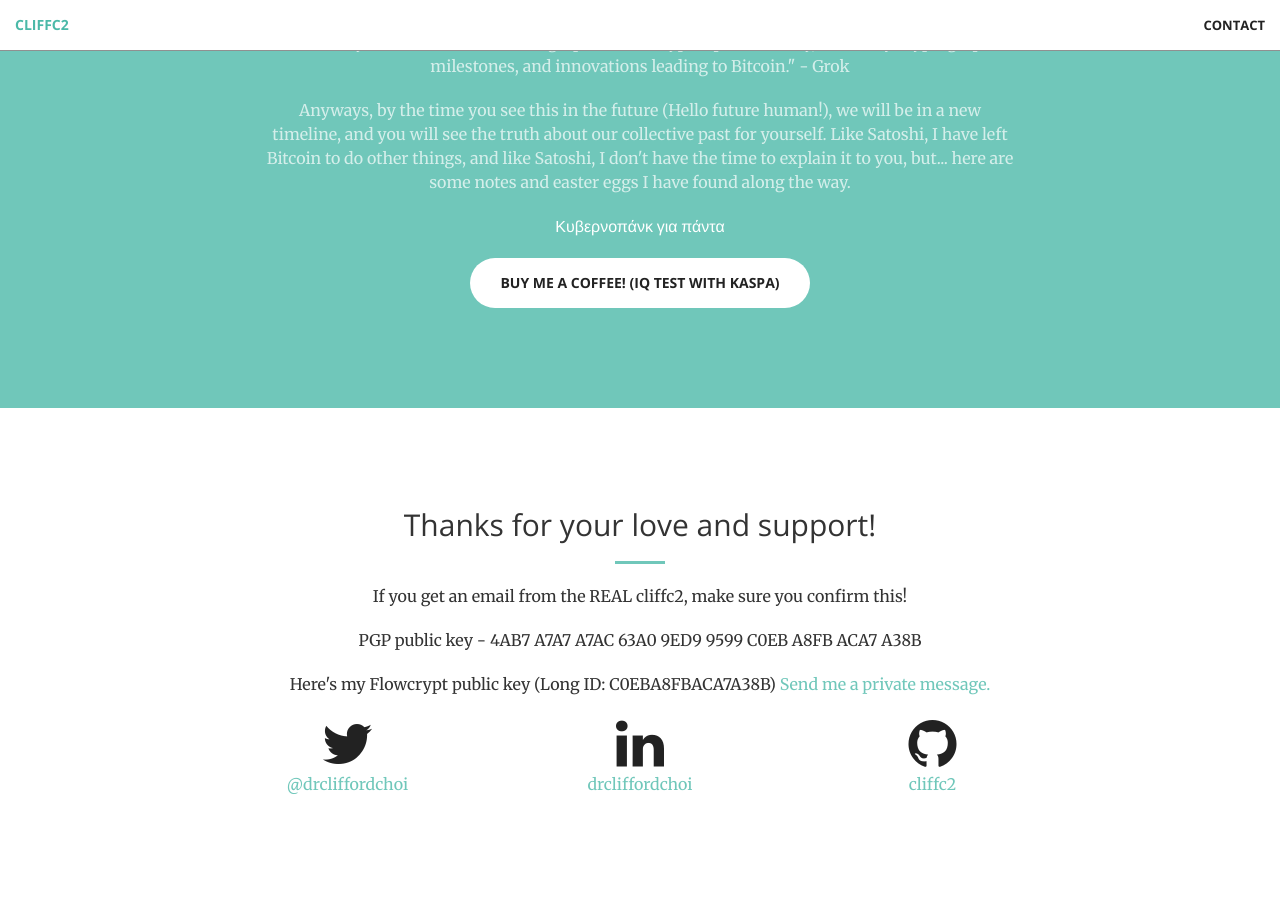
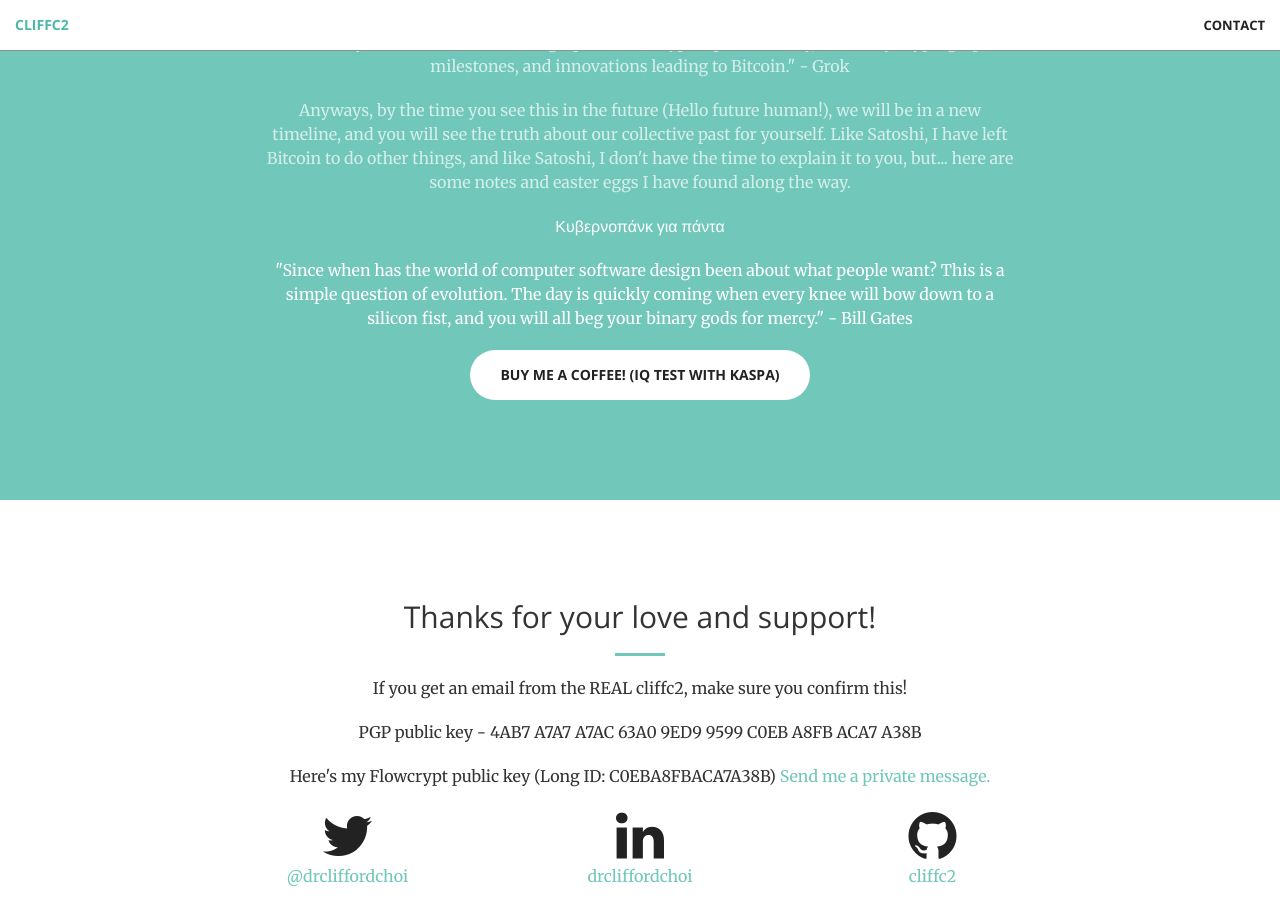
Before and after one commit to cliffc2/cliffc2.github.io, a Jekyll site: the page built from index.html, in a window 1280 px wide and 900 px high, scrolled down 4427 px. Built offline with Jekyll 4.4.1, drawn with Linux system fonts in a browser that asks for light colours; Markdown is read by kramdown in place of the engine named in the settings.

Commit message:
Update call-to-action.html

```diff
--- a/_includes/call-to-action.html
+++ b/_includes/call-to-action.html
@@ -17,7 +17,7 @@
                 <p class="text-faded">And you make a mistake in crypto, you will have to pay the "dumb" tax for not understanding (the merit of my work). "This visual infographic traces cypherpunk history, notes key cryptographic milestones, and innovations leading to Bitcoin." - Grok </p>
                <p></p>
                 <p class="text-faded">Anyways, by the time you see this in the future (Hello future human!), we will be in a new timeline, and you will see the truth about our collective past for yourself. Like Satoshi, I have left Bitcoin to do other things, and like Satoshi, I don't have the time to explain it to you, but... here are some notes and easter eggs I have found along the way.  </p>
-                <p>Κυβερνοπάνκ για πάντα</p>
+                <p>Κυβερνοπάνκ για πάντα</p> <p>"Since when has the world of computer software design been about what people want?  This is a simple question of evolution. The day is quickly coming when every knee will bow down to a silicon fist, and you will all beg your binary gods for mercy." - Bill Gates</p>
                 <a href="https://kas.coffee/cliffc2" class="btn btn-default btn-xl">Buy me a coffee! (IQ test with Kaspa) </a>
             </div>
         </div>
```
